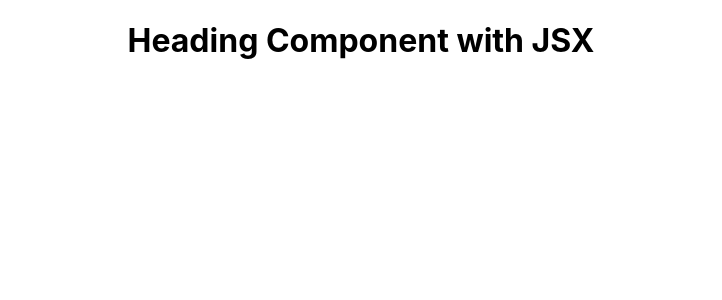
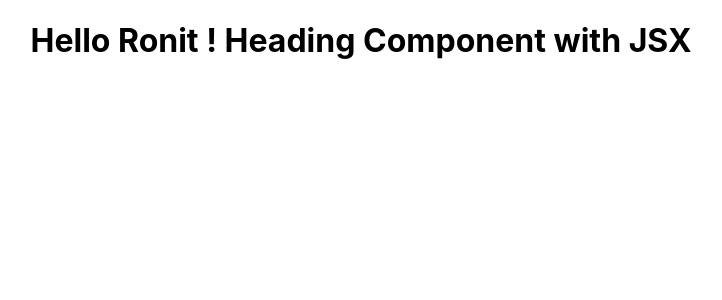
Before and after one commit to ronit21/React_Practice, a React (Create React App) app in the folder reactpractice/: page / in a window 1280 px wide. Shown: the top 300 px of the page, without its empty margins (279-1001 px from the left). Built offline with nearby package versions, Linux system fonts and the light colour scheme.

Commit message:
passing data from App.js to Heading.js as props

```diff
--- a/reactpractice/src/App.js
+++ b/reactpractice/src/App.js
@@ -6,7 +6,7 @@ import Heading from './components/Heading';
 function App() {
   return (
     <div className="App">
-      <Heading />
+      <Heading username='Ronit !'/>
     </div>
   );
 }
--- a/reactpractice/src/components/Heading.js
+++ b/reactpractice/src/components/Heading.js
@@ -1,6 +1,6 @@
 import React from 'react'
-function Heading (){
-    return (<h1>Heading Component with JSX</h1>)
+function Heading (props){
+    return (<h1>Hello {props.username} Heading Component with JSX</h1>)
     // return /*#__PURE__*/React.createElement("h1",null, "Heading Component with plain Javascript")
 }
 export default Heading;
```
